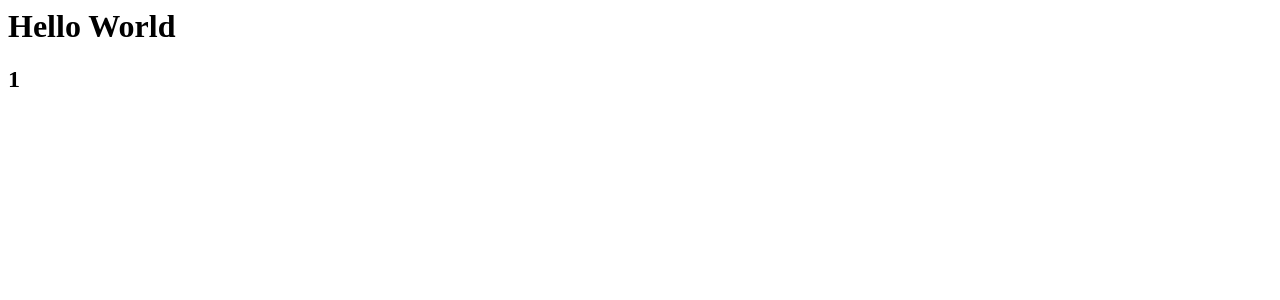
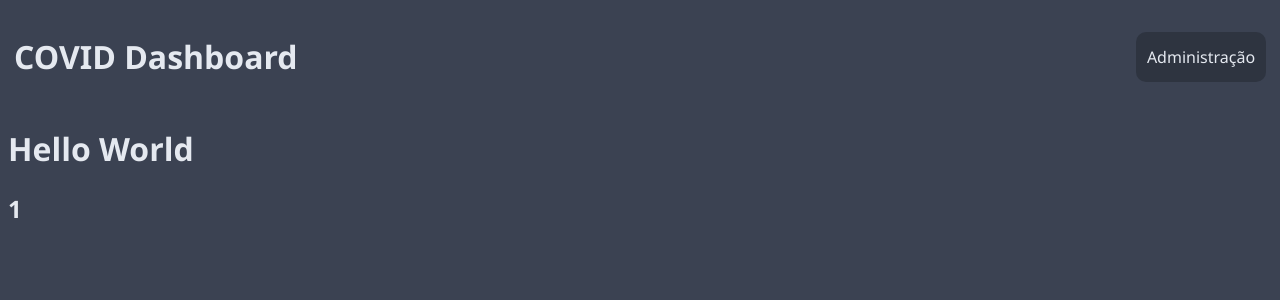
Before and after one commit to PUC-DISCIPLINAS/monitorcoviddjango-monitor-covid-andrew-joaoguimb, a Django app: page /country in a window 1280 px wide. Shown: the top 300 px of the page. Run offline with Django 3.2, Linux system fonts and the light colour scheme; tables that the repository leaves empty hold one stand-in row (values such as "Sample post").

Commit message:
feat: header done

```diff
--- a/codigo/covid/static/css/styles.css
+++ b/codigo/covid/static/css/styles.css
@@ -1,8 +1,34 @@
-*{
+body {
     background-color: #3B4252;
     color: #E5E9F0;
     font-family: 'Segoe UI', Tahoma, Geneva, Verdana, sans-serif;
 }
+
+header {
+    padding: 6px;
+    display: flex;
+    justify-content: space-between;
+    align-items: center;
+}
+header a {
+    text-decoration: none;
+    color: #E5E9F0;
+}
+
+#button {
+    display: flex;
+    justify-content: center;
+    align-items: center;
+    background-color: #2E3440;
+    width: 130px;
+    height: 50px;
+    border-radius: 10px;
+}
+
+#button:hover {
+    background-color: #434C5E;
+}
+
 
 .flex{
     display: flex;
--- a/codigo/templates/base.html
+++ b/codigo/templates/base.html
@@ -11,21 +11,22 @@
 </head>
 
 <body>
+
 <header>
     <h1>COVID Dashboard</h1>
-    <nav>
-      {% if request.user.is_authenticated %}
-      <ul>
-        <li><a href="/admin">Admin</a></li>
-      </ul>
-      {% endif %}
-    </nav>
-    <header>
-        <main>
-            {% block content %}
+    <a href="/admin">
+        <div id="button">
+            Administração
+        </div>
+    </a>
 
-            {% endblock content %}
-        </main>
-</body>{% load static %}
+</header>
+<main>
+    {% block content %}
+
+    {% endblock content %}
+</main>
+</body>
+{% load static %}
 
 </html>
--- a/codigo/templates/dashboard/country_page.html
+++ b/codigo/templates/dashboard/country_page.html
@@ -1,5 +1,9 @@
+{% extends "base.html" %}
+{% block content %}
 <h1>Hello World</h1>
 
 <h1>{{ countryName }}</h1>
 <p>{{ data.cases }}</p>
 <h2> {{ totalDeaths }} </h2>
+
+{% endblock content %}
```
